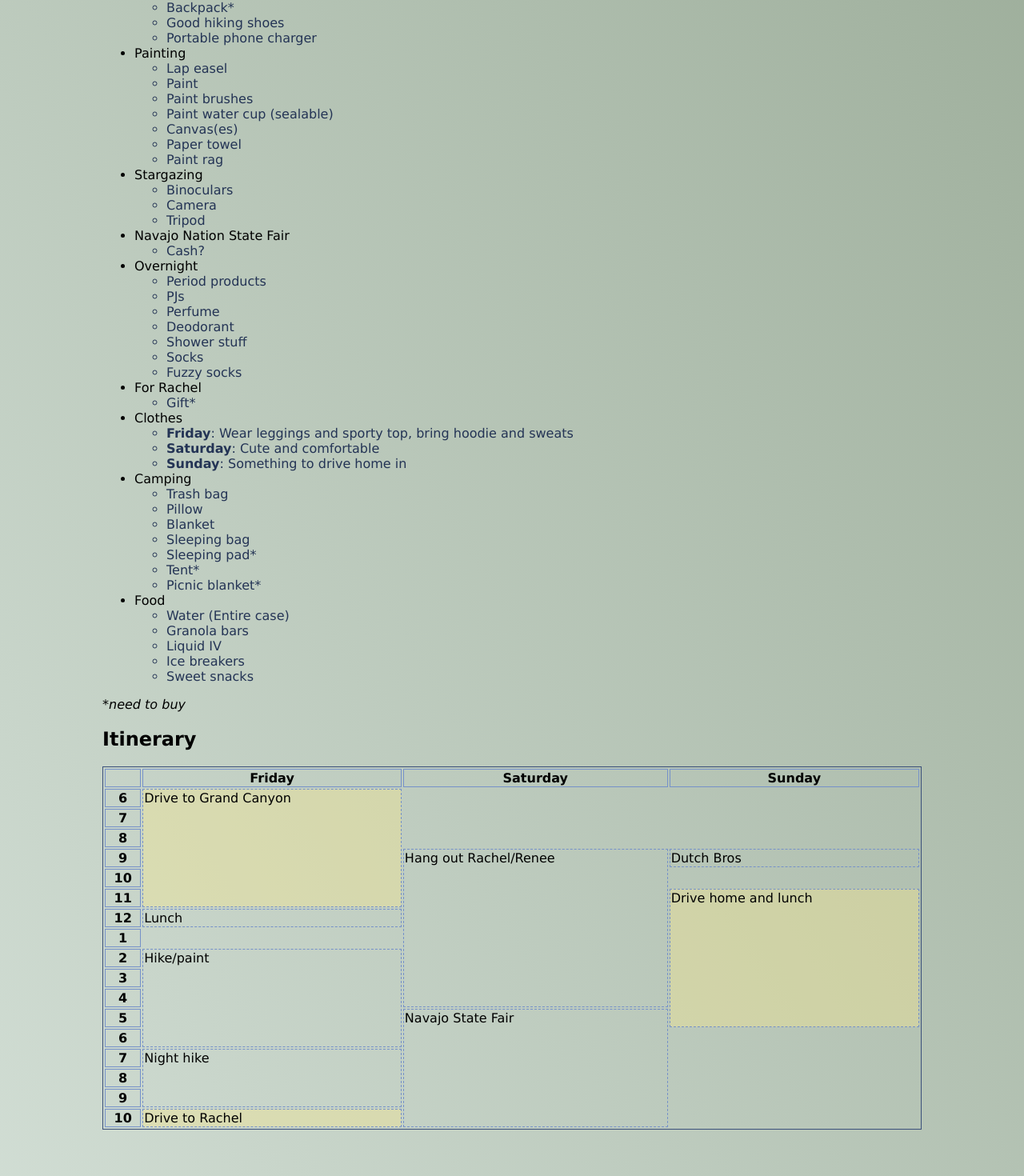
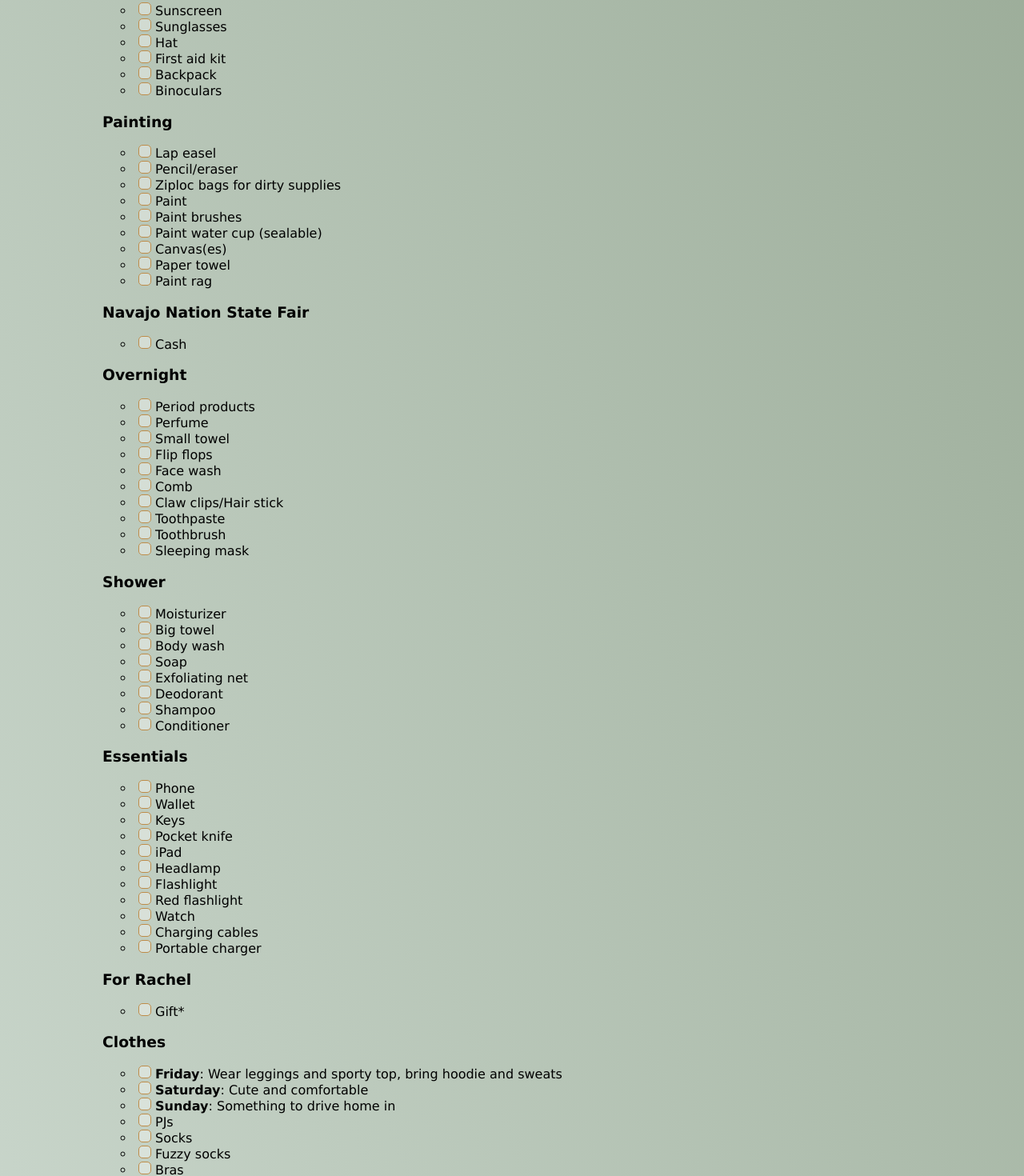
Before and after one commit to luciaalday/React-Games, a React (Vite) app in the folder client/: page /trips in a window 1280 px wide. Shown: the part 479-1949 px from the top of the page at 80% size. Built offline with nearby package versions, Linux system fonts and the light colour scheme.

Commit message:
list to checklist

```diff
--- a/client/src/css/defaults.css
+++ b/client/src/css/defaults.css
@@ -2,11 +2,11 @@
 
 :root {
     font-family: Verdana, Geneva, Tahoma, sans-serif;
-    --primary: #243455;
-    --primary-light: #3a4f7a;
-    --primary-lighter: #7591c9;
-    --primary-dark: #142038;
-    --accent: #a77330;
+    --primary: #283183;
+    --primary-light: #3259a7;
+    --primary-lighter: #7b9ad8;
+    --primary-dark: #152a53;
+    --accent: #966a31;
     --accent-light: #be8c49;
     --accent-lighter: #f7e78a;
     --accent-dark: #775015;
--- a/client/src/css/index.css
+++ b/client/src/css/index.css
@@ -99,6 +99,35 @@ td {
     background-color: #f7e78a60;
 }
 
-ul ul {
-    color: var(--primary);
+ul {
+    list-style:circle;
 }
+
+input[type="checkbox"] {
+    appearance: none;
+    position: relative;
+    box-sizing: border-box;
+    flex-shrink: 0;
+    width: 16px;
+    height: 16px;
+    margin: 0 5px;
+    padding: 0;
+    border: 1px solid var(--accent-light);
+    border-radius: 5px;
+  }
+
+  input[type="checkbox"]:checked {
+    border-color: var(--accent-dark);
+    background: var(--accent);
+  }
+
+  input[type="checkbox"]:checked::before {
+    content: "\2713";
+    position: absolute;
+    inset: 0;
+    display: grid;
+    place-items: center;
+    color: white;
+    font-size: 10px;
+    line-height: 1;
+  }
--- a/client/src/pages/TripPlanner.jsx
+++ b/client/src/pages/TripPlanner.jsx
@@ -3,80 +3,113 @@ export default function TripPlanner() {
         <article>
             <h1>Trip Planner</h1>
             <h2>Packing List</h2>
+            <h3>To Do</h3>
             <ul>
-                <li>To Do</li>
+              <li><b>Big 5</b>: headlamp, turquoise backpack</li>
+              <li><b>Safeway</b>: <a href="#food">food</a></li>
+              <li><b>Bank</b>: get cash</li>
+            </ul>
+            <h3>Hiking</h3>
             <ul>
-                    <li>Big 5: headlamp, turquoise backpack</li>
-                    <li>Safeway: water, snacks, monsters</li>
-                    <li>Bank: get cash</li>
+              <li><label><input type="checkbox" />Sunscreen</label></li>
+              <li><label><input type="checkbox" />Sunglasses</label></li>
+              <li><label><input type="checkbox" />Hat</label></li>
+              <li><label><input type="checkbox" />First aid kit</label></li>
+              <li><label><input type="checkbox" />Backpack</label></li>
+              <li><label><input type="checkbox" />Binoculars</label></li>
             </ul>
-                <li>Hiking</li>
+            <h3>Painting</h3>
             <ul>
-                    <li>Headlamp</li>
-                    <li>Case of water</li>
-                    <li>Snacks*</li>
-                    <li>Backpack*</li>
-                    <li>Good hiking shoes</li>
-                    <li>Portable phone charger</li>
+              <li><label><input type="checkbox" />Lap easel</label></li>
+              <li><label><input type="checkbox" />Pencil/eraser</label></li>
+              <li><label><input type="checkbox" />Ziploc bags for dirty supplies</label></li>
+              <li><label><input type="checkbox" />Paint</label></li>
+              <li><label><input type="checkbox" />Paint brushes</label></li>
+              <li><label><input type="checkbox" />Paint water cup (sealable)</label></li>
+              <li><label><input type="checkbox" />Canvas(es)</label></li>
+              <li><label><input type="checkbox" />Paper towel</label></li>
+              <li><label><input type="checkbox" />Paint rag</label></li>
             </ul>
-                <li>Painting</li>
+            <h3>Navajo Nation State Fair</h3>
             <ul>
-                    <li>Lap easel</li>
-                    <li>Paint</li>
-                    <li>Paint brushes</li>
-                    <li>Paint water cup (sealable)</li>
-                    <li>Canvas(es)</li>
-                    <li>Paper towel</li>
-                    <li>Paint rag</li>
+              <li><label><input type="checkbox" />Cash</label></li>
             </ul>
-                <li>Stargazing</li>
+            <h3>Overnight</h3>
             <ul>
-                    <li>Binoculars</li>
-                    <li>Camera</li>
-                    <li>Tripod</li>
+              <li><label><input type="checkbox" />Period products</label></li>
+              <li><label><input type="checkbox" />Perfume</label></li>
+              <li><label><input type="checkbox" />Small towel</label></li>
+              <li><label><input type="checkbox" />Flip flops</label></li>
+              <li><label><input type="checkbox" />Face wash</label></li>
+              <li><label><input type="checkbox" />Comb</label></li>
+              <li><label><input type="checkbox" />Claw clips/Hair stick</label></li>
+              <li><label><input type="checkbox" />Toothpaste</label></li>
+              <li><label><input type="checkbox" />Toothbrush</label></li>
+              <li><label><input type="checkbox" />Sleeping mask</label></li>
             </ul>
-                <li>Navajo Nation State Fair</li>
+            <h3>Shower</h3>
             <ul>
-                    <li>Cash?</li>
+              <li><label><input type="checkbox" />Moisturizer</label></li>
+              <li><label><input type="checkbox" />Big towel</label></li>
+              <li><label><input type="checkbox" />Body wash</label></li>
+              <li><label><input type="checkbox" />Soap</label></li>
+              <li><label><input type="checkbox" />Exfoliating net</label></li>
+              <li><label><input type="checkbox" />Deodorant</label></li>
+              <li><label><input type="checkbox" />Shampoo</label></li>
+              <li><label><input type="checkbox" />Conditioner</label></li>
             </ul>
-                <li>Overnight</li>
+            <h3>Essentials</h3>
             <ul>
-                    <li>Period products</li>
-                    <li>PJs</li>
-                    <li>Perfume</li>
-                    <li>Deodorant</li>
-                    <li>Shower stuff</li>
-                    <li>Socks</li>
-                    <li>Fuzzy socks</li>
+                <li><label><input type="checkbox" />Phone</label></li>
+                <li><label><input type="checkbox" />Wallet</label></li>
+                <li><label><input type="checkbox" />Keys</label></li>
+                <li><label><input type="checkbox" />Pocket knife</label></li>
+                <li><label><input type="checkbox" />iPad</label></li>
+                <li><label><input type="checkbox" />Headlamp</label></li>
+                <li><label><input type="checkbox" />Flashlight</label></li>
+                <li><label><input type="checkbox" />Red flashlight</label></li>
+                <li><label><input type="checkbox" />Watch</label></li>
+                <li><label><input type="checkbox" />Charging cables</label></li>
+                <li><label><input type="checkbox" />Portable charger</label></li>
             </ul>
-                <li>For Rachel</li>
+            <h3>For Rachel</h3>
             <ul>
-                    <li>Gift*</li>
+              <li><label><input type="checkbox" />Gift*</label></li>
             </ul>
-                <li>Clothes</li>
+            <h3>Clothes</h3>
             <ul>
-                    <li><b>Friday</b>: Wear leggings and sporty top, bring hoodie and sweats</li>
-                    <li><b>Saturday</b>: Cute and comfortable</li>
-                    <li><b>Sunday</b>: Something to drive home in</li>
+              <li><label><input type="checkbox" /><b>Friday</b>: Wear leggings and sporty top, bring hoodie and sweats</label></li>
+              <li><label><input type="checkbox" /><b>Saturday</b>: Cute and comfortable</label></li>
+              <li><label><input type="checkbox" /><b>Sunday</b>: Something to drive home in</label></li>
+              <li><label><input type="checkbox" />PJs</label></li>
+              <li><label><input type="checkbox" />Socks</label></li>
+              <li><label><input type="checkbox" />Fuzzy socks</label></li>
+              <li><label><input type="checkbox" />Bras</label></li>
+              <li><label><input type="checkbox" />Underwear</label></li>
+              <li><label><input type="checkbox" />Hiking shoes</label></li>
+              <li><label><input type="checkbox" />Converse</label></li>
+              <li><label><input type="checkbox" />Beanie</label></li>
+              <li><label><input type="checkbox" />Dirty clothes bag</label></li>
             </ul>
-                <li>Camping</li>
+            <h3>Camping</h3>
             <ul>
-                    <li>Trash bag</li>
-                    <li>Pillow</li>
-                    <li>Blanket</li>
-                    <li>Sleeping bag</li>
-                    <li>Sleeping pad*</li>
-                    <li>Tent*</li>
-                    <li>Picnic blanket*</li>
+              <li><label><input type="checkbox" />Trash bags</label></li>
+              <li><label><input type="checkbox" />Pillow</label></li>
+              <li><label><input type="checkbox" />Blanket</label></li>
+              <li><label><input type="checkbox" />Sleeping bag</label></li>
+              <li><label><input type="checkbox" />Sleeping pad</label></li>
+              <li><label><input type="checkbox" />Tent</label></li>
+              <li><label><input type="checkbox" />Picnic blanket</label></li>
             </ul>
-                <li>Food</li>
+            <h3 id="food">Food</h3>
             <ul>
-                    <li>Water (Entire case)</li>
-                    <li>Granola bars</li>
-                    <li>Liquid IV</li>
-                    <li>Ice breakers</li>
-                    <li>Sweet snacks</li>
-                </ul>
+              <li><label><input type="checkbox" />Water (Entire case)</label></li>
+              <li><label><input type="checkbox" />Monsters</label></li>
+              <li><label><input type="checkbox" />Chewy bars</label></li>
+              <li><label><input type="checkbox" />Liquid IV</label></li>
+              <li><label><input type="checkbox" />Ice breakers</label></li>
+              <li><label><input type="checkbox" />Dried fruit</label></li>
+              <li><label><input type="checkbox" />Sweet snacks</label></li>
             </ul>
             <p>*<i>need to buy</i></p>
             <h2>Itinerary</h2>
@@ -114,7 +147,7 @@ export default function TripPlanner() {
                     </tr>
                     <tr>
                         <th>12</th>
-                        <td>Lunch</td>
+                        <td>Lunch and save leftovers for dinner</td>
                     </tr>
                     <tr>
                         <th>1</th>
```
Lines whose indentation alone changed are shown as unchanged.
